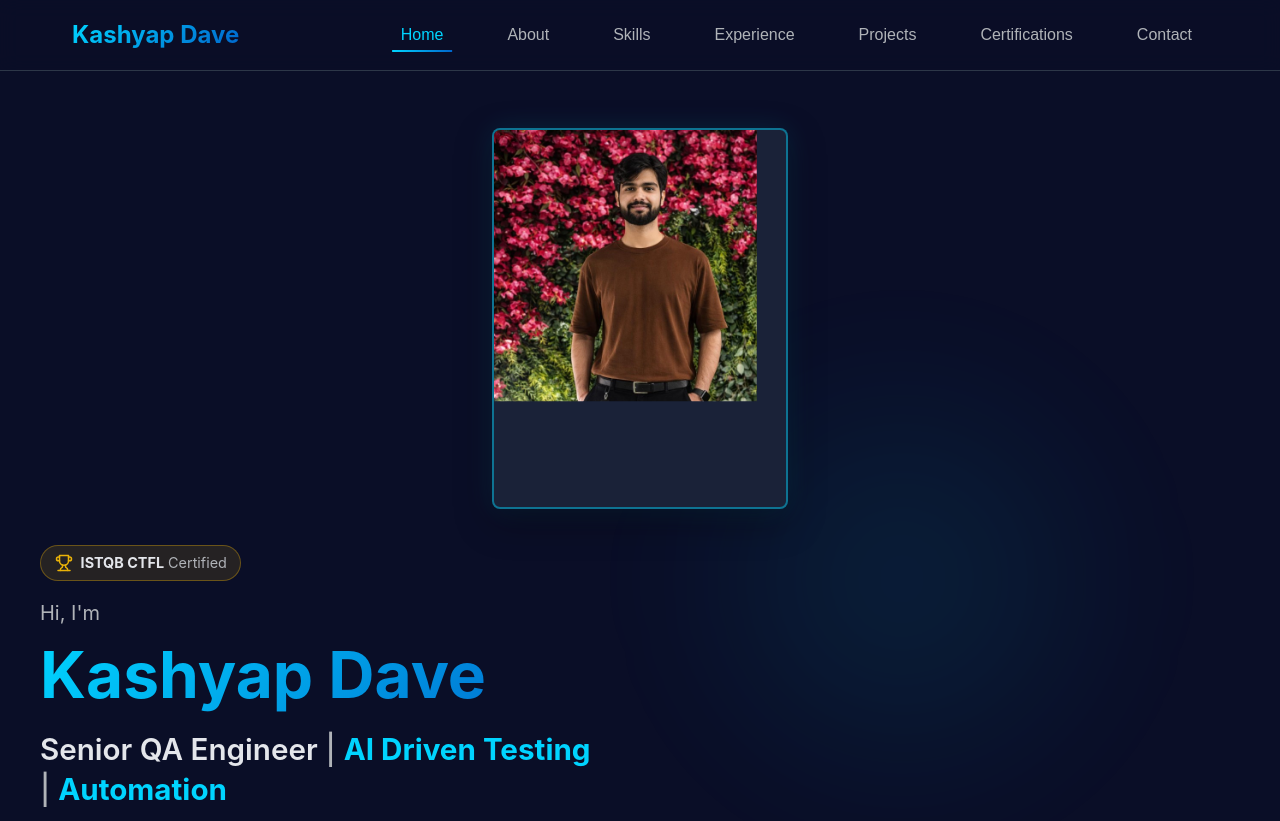
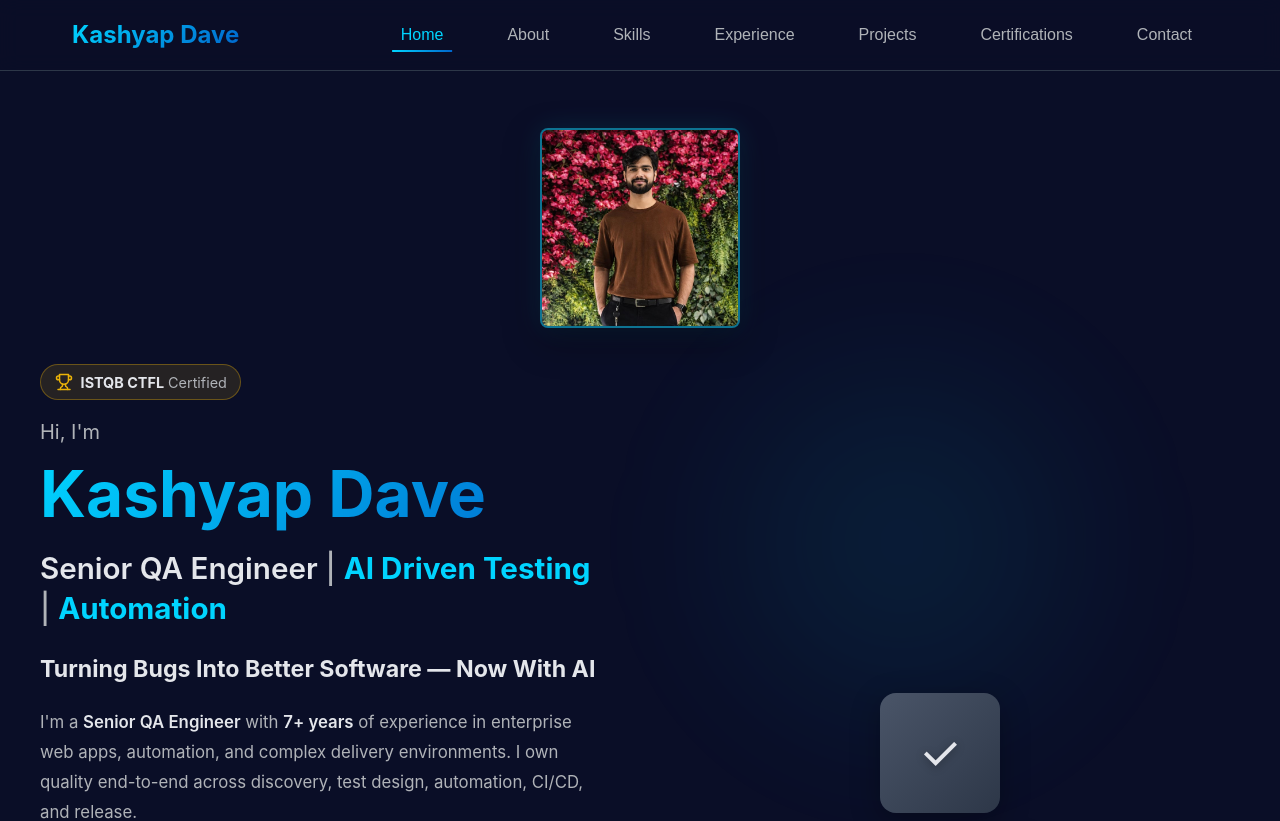
Before and after one commit to Kashyap1995/Kashyap-portfolio, a React (Vite) app: page / in a window 1280 px wide. Shown: the top 821 px of the page. Built offline with nearby package versions, Linux system fonts and the light colour scheme; the HTML template or start-up script is replaced by a standard one.

Commit message:
Updated portfolio changes

```diff
--- a/src/components/Home.css
+++ b/src/components/Home.css
@@ -56,10 +56,9 @@
  * Crop ~head to belt: trim below belt (legs) and trim right edge so belt keys don’t show.
  */
 .home-profile-frame {
-  width: clamp(232px, 38vw, 296px);
-  aspect-ratio: 7 / 9;
-  height: auto;
-  max-height: min(56vh, 420px);
+  width: 200px; /* Adjust as needed */
+  aspect-ratio: 1; /* Make it a square */
+  height: 200px; /* Adjust as needed */
   border-radius: 8px;
   overflow: hidden;
   border: 2px solid rgba(0, 212, 255, 0.45);
@@ -75,8 +74,6 @@
   object-fit: cover;
   /* Slight left bias so keys on the right often fall outside the visible crop */
   object-position: 42% 0;
-  /* bottom: hide below belt; right: hide keys on belt loop */
-  clip-path: inset(0 10% 28% 0);
   display: block;
 }
 
```
